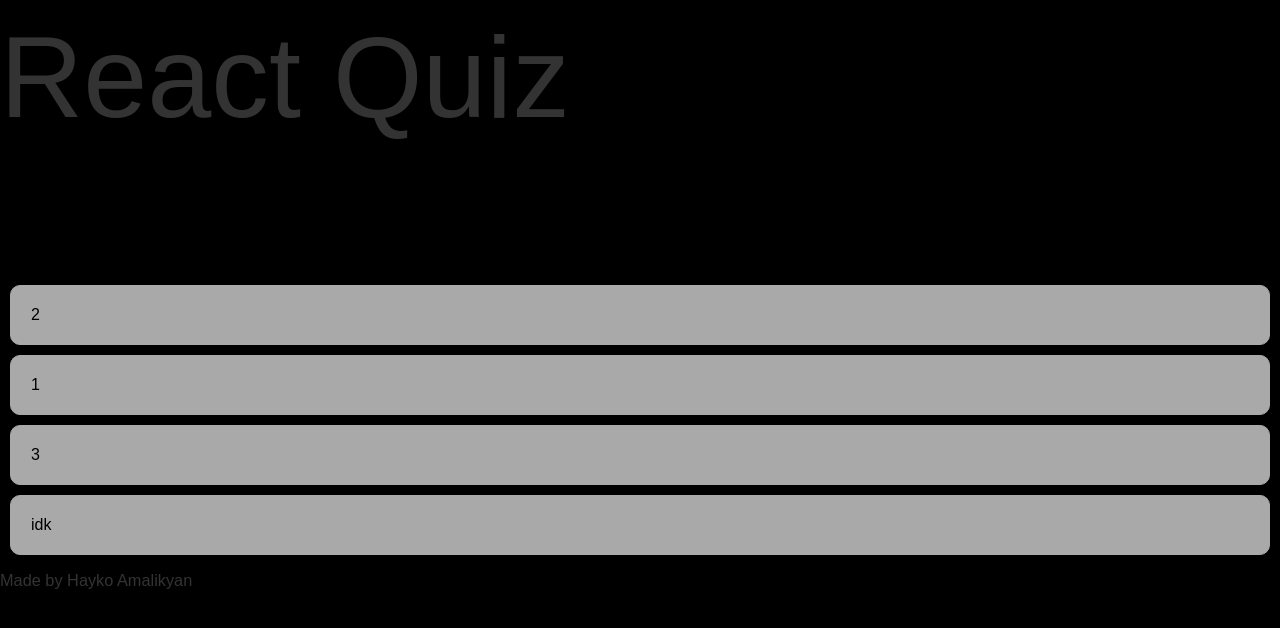
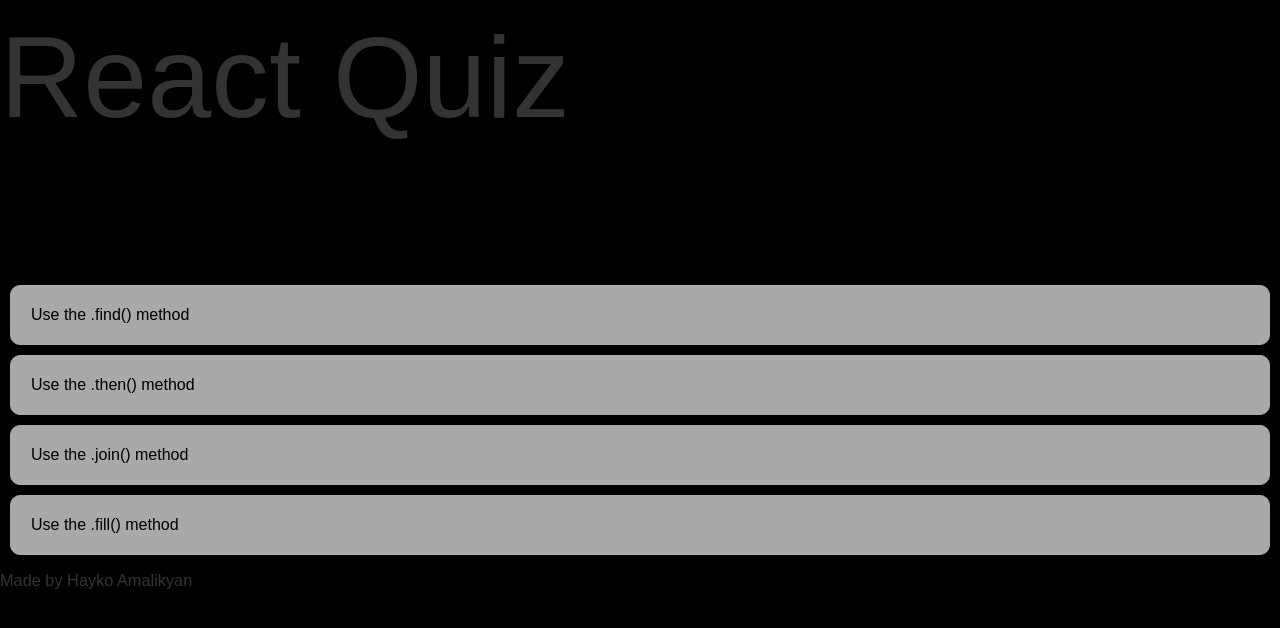
Before and after one commit to HaykoDevelop/JavaScript-Quiz, a React (Create React App) app: page / in a window 1280 px wide. Shown: the top 628 px of the page. Built offline with nearby package versions, Linux system fonts and the light colour scheme.

Commit message:
adding more questions

```diff
--- a/src/assets/style.css
+++ b/src/assets/style.css
@@ -5,8 +5,6 @@
     --text-color-2: #333333;
     --text-color-3: #333333;
 }
-
-@import url('https://fonts.googleapis.com/css2?family=Poppins:ital,wght@0,100;0,200;0,300;0,400;0,500;0,600;0,700;0,800;0,900;1,100;1,200;1,300;1,400;1,500;1,600;1,700;1,800;1,900&display=swap');
 
 body { background-color: black; }
 
--- a/src/data/quiz.json
+++ b/src/data/quiz.json
@@ -1,55 +1,163 @@
 [
     {
         "id": "1",
-        "question": "1 + 1 =",
+        "question": "How can you add a callback function to an asynchronous call in JavaScript?",
         "options": [
-            {"answer": "2",
+            {"answer": "Use the .find() method",
+             "isCorrect": false },
+
+            {"answer": "Use the .then() method",
              "isCorrect": true },
 
-            {"answer": "1",
+            {"answer": "Use the .join() method",
              "isCorrect": false },
 
-            {"answer": "3",
-             "isCorrect": false },
-
-            {"answer": "idk",
+            {"answer": "Use the .fill() method",
              "isCorrect": false }
         ]
     },
 
     {
         "id": "2",
-        "question": "2 + 2 =",
+        "question": "What is the difference between synchronous and asynchronous programming?",
         "options": [
-            {"answer": "1",
+            {"answer": "In asynchronous programming, each line of code must be executed in order before the next line can run.",
              "isCorrect": false },
 
-            {"answer": "2",
-             "isCorrect": false },
-
-            {"answer": "3",
-             "isCorrect": false },
-
-            {"answer": "4",
+            {"answer": "Asynchronous programming, allows for different lines of code to run at the same time.",
              "isCorrect": true }
         ]
     },
 
     {
         "id": "3",
-        "question": "2 + 3 = ",
+        "question": "What are 2 native functions to run code asynchronously in JavaScript ?",
         "options": [
+            {"answer": "'timeout' and 'startInterval'",
+             "isCorrect": false },
+
+            {"answer": "'repeat' and 'setInterval'",
+             "isCorrect": false },
+
+            {"answer": "'setTimeout' and 'setInterval'",
+             "isCorrect": true },
+
+            {"answer": "'setTimeout' and 'startInterval'",
+             "isCorrect": false }
+        ]
+    },
+
+    {
+        "id": "4",
+        "question": "What is the function to stop an interval timer?",
+        "options": [
+            {"answer": "stopTimer",
+             "isCorrect": false },
+
+            {"answer": "clearInterval",
+             "isCorrect": true },
+
+            {"answer": "shutdownTimer",
+             "isCorrect": false },
+
+            {"answer": "clearTimer",
+             "isCorrect": false }
+        ]
+    },
+
+    {
+        "id": "5",
+        "question": "In a switch....case....default construct where do we put the expression we are going to evaluate?",
+        "options": [
+            {"answer": "case",
+             "isCorrect": false },
+
+            {"answer": "default",
+             "isCorrect": false },
+
+            {"answer": "switch",
+             "isCorrect": true }
+        ]
+    },
+
+    {
+        "id": "6",
+        "question": "The default statement is mandatory when coding the switch....case....default construct?",
+        "options": [
+            {"answer": "true",
+             "isCorrect": false },
+
+            {"answer": "false",
+             "isCorrect": true }
+        ]
+    },
+
+    {
+        "id": "7",
+        "question": "Which construct is the Conditional special operator often used as a shortcut replacement for?",
+        "options": [
+            {"answer": "do....while",
+             "isCorrect": false },
+
+            {"answer": "if....else",
+             "isCorrect": true },
+
+            {"answer": " try....catch....finally",
+             "isCorrect": false },
+
+            {"answer": "switch....case....default",
+             "isCorrect": false }
+        ]
+    },
+
+    {
+        "id": "8",
+        "question": "Which construct do we use with errors?",
+        "options": [
+            {"answer": "do....while",
+             "isCorrect": false },
+
+            {"answer": "if....else",
+             "isCorrect": false },
+
+            {"answer": "try....catch....finally",
+             "isCorrect": true },
+
+            {"answer": "switch....case....default",
+             "isCorrect": false }
+        ]
+    },
+
+    {
+        "id": "9",
+        "question": "How many global error constructors are there in JavaScript?",
+        "options": [
+            {"answer": "3",
+             "isCorrect": false },
+
+            {"answer": "4",
+             "isCorrect": false },
+
             {"answer": "5",
              "isCorrect": true },
 
-            {"answer": "1",
+            {"answer": "6",
              "isCorrect": false },
 
-            {"answer": "100",
+            {"answer": "7",
+             "isCorrect": false }
+        ]
+    },
+
+    {
+        "id": "10",
+        "question": " The Number object is static just like the Math object and so we can't create objects of this type?",
+        "options": [
+            {"answer": "true",
              "isCorrect": false },
 
-            {"answer": "2",
-             "isCorrect": false }
+            {"answer": "false",
+             "isCorrect": true }
         ]
     }
 ]
```
